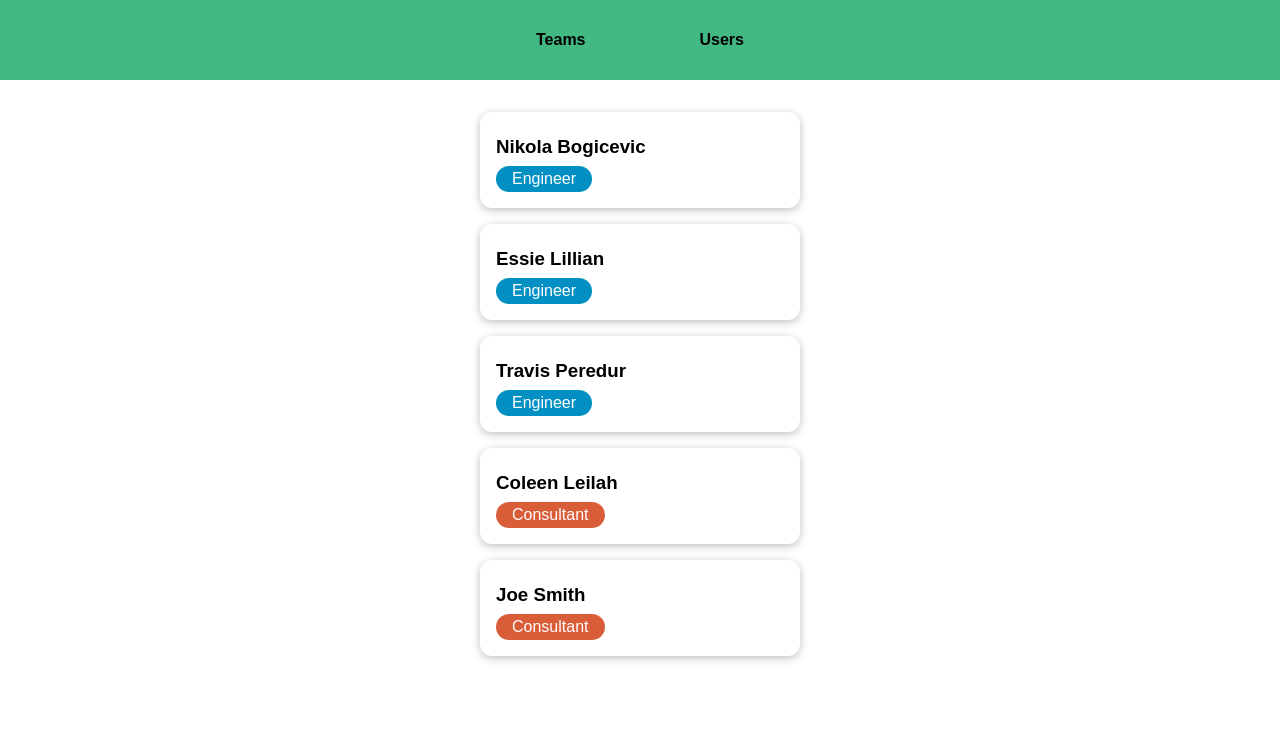
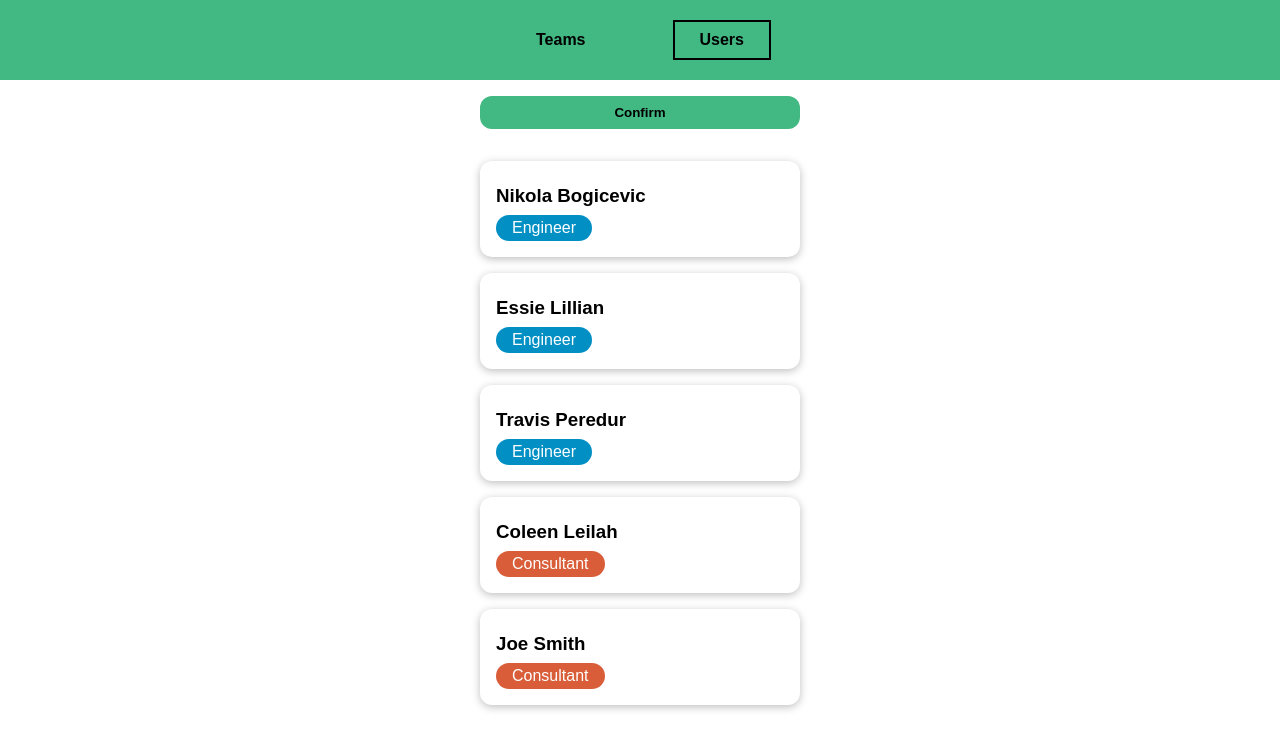
Before and after one commit to bognikk/VUE-teams-users-app, a Vue app: page /users in a window 1280 px wide. Shown: the top 750 px of the page. Built offline with nearby package versions, Linux system fonts and the light colour scheme.

Commit message:
programmatic navigation

```diff
--- a/src/components/nav/TheNavigation.vue
+++ b/src/components/nav/TheNavigation.vue
@@ -57,7 +57,8 @@ header {
 					box-sizing: border-box;
 
 					&:hover,
-					&:active {
+					&:active,
+					&.active-router {
 						outline: 2px solid #000;
 						color: #000;
 					}
--- a/src/components/users/UsersList.vue
+++ b/src/components/users/UsersList.vue
@@ -1,4 +1,5 @@
 <template>
+	<button @click="confirmButton">Confirm</button>
 	<ul>
 		<user-item
 			v-for="user in users"
@@ -17,14 +18,39 @@ export default {
 		UserItem,
 	},
 	inject: ['users'],
+	methods: {
+		confirmButton() {
+			// do something and then change route
+			this.$router.push('/teams');
+		},
+	},
 };
 </script>
 
-<style scoped>
+<style lang="scss" scoped>
 ul {
 	max-width: 20rem;
 	padding: 0;
 	margin: 2rem auto;
 	list-style: none;
 }
+
+button {
+	display: block;
+	width: 320px;
+	padding: 0.5rem 1.5rem;
+	margin: 1rem auto 0;
+	border: 1px solid transparent;
+	border-radius: 12px;
+	font-weight: 700;
+	color: #000;
+	background-color: #42b883;
+	cursor: pointer;
+
+	&:hover,
+	&:active {
+		background-color: #35495e;
+		color: #fff;
+	}
+}
 </style>
--- a/src/main.js
+++ b/src/main.js
@@ -11,6 +11,7 @@ const router = createRouter({
     { path: '/teams', component: TeamsList }, //our-domain.com/teams => TeamsList
     { path: '/users', component: UsersList }, //our-domain.com/teams => UsersList
   ],
+  linkActiveClass: 'active-router', // change from router-link-active
 });
 
 const app = createApp(App);
```
